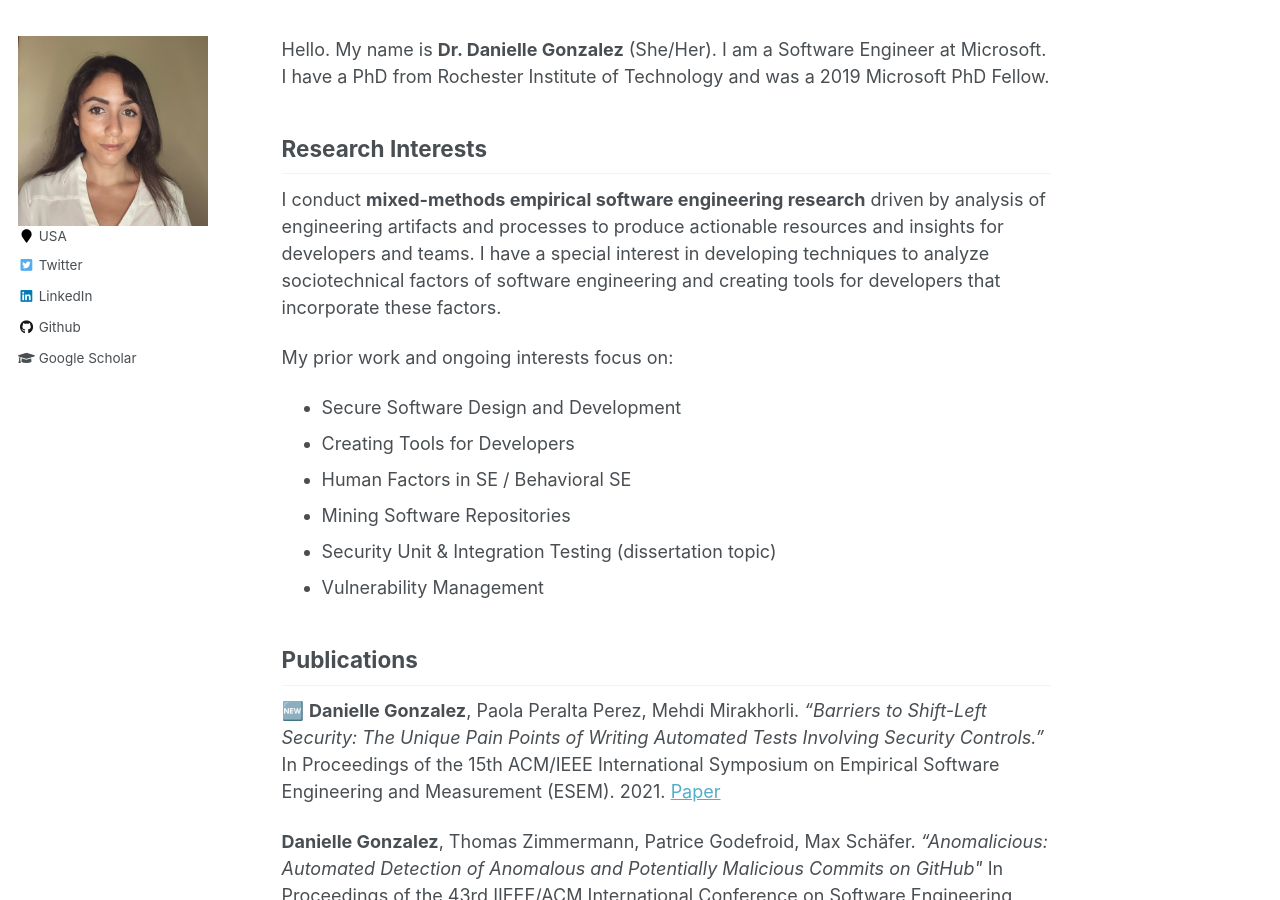
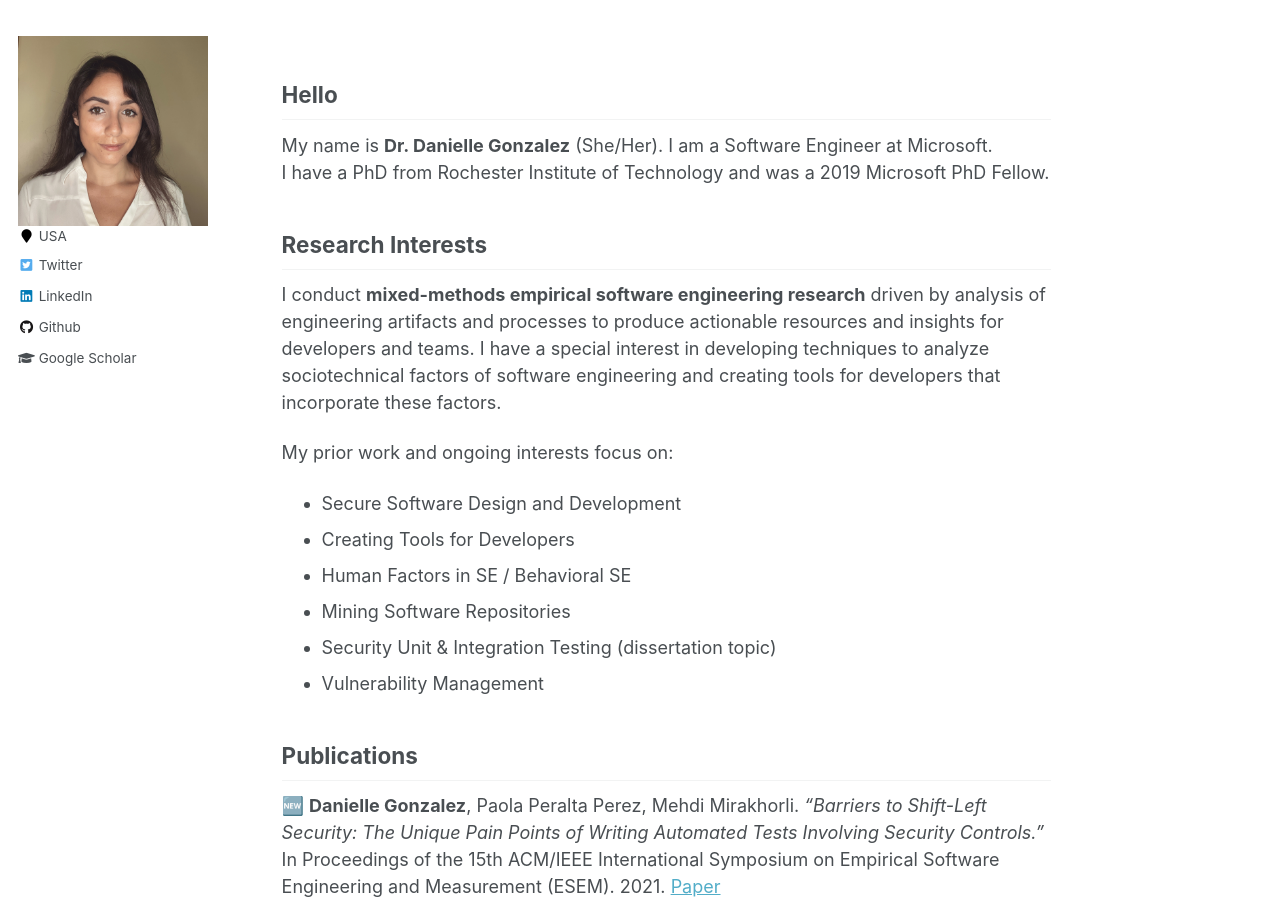
Before and after one commit to DanielleGonzalez/DanielleGonzalez.github.io, a Jekyll site: the page built from _pages/about.md, in a window 1280 px wide and 900 px high. Built offline with Jekyll 4.4.1, drawn with Linux system fonts in a browser that asks for light colours; emoji names are drawn with the system emoji font.

```diff
--- a/_pages/about.md
+++ b/_pages/about.md
@@ -7,7 +7,8 @@ redirect_from:
   - /about/
   - /about.html
 ---
-Hello. My name is **Dr. Danielle Gonzalez** (She/Her). I am a Software Engineer at Microsoft. <br>
+## Hello
+My name is **Dr. Danielle Gonzalez** (She/Her). I am a Software Engineer at Microsoft. <br>
 I have a PhD from Rochester Institute of Technology and was a 2019 Microsoft PhD Fellow.
 
 ## Research Interests
```
